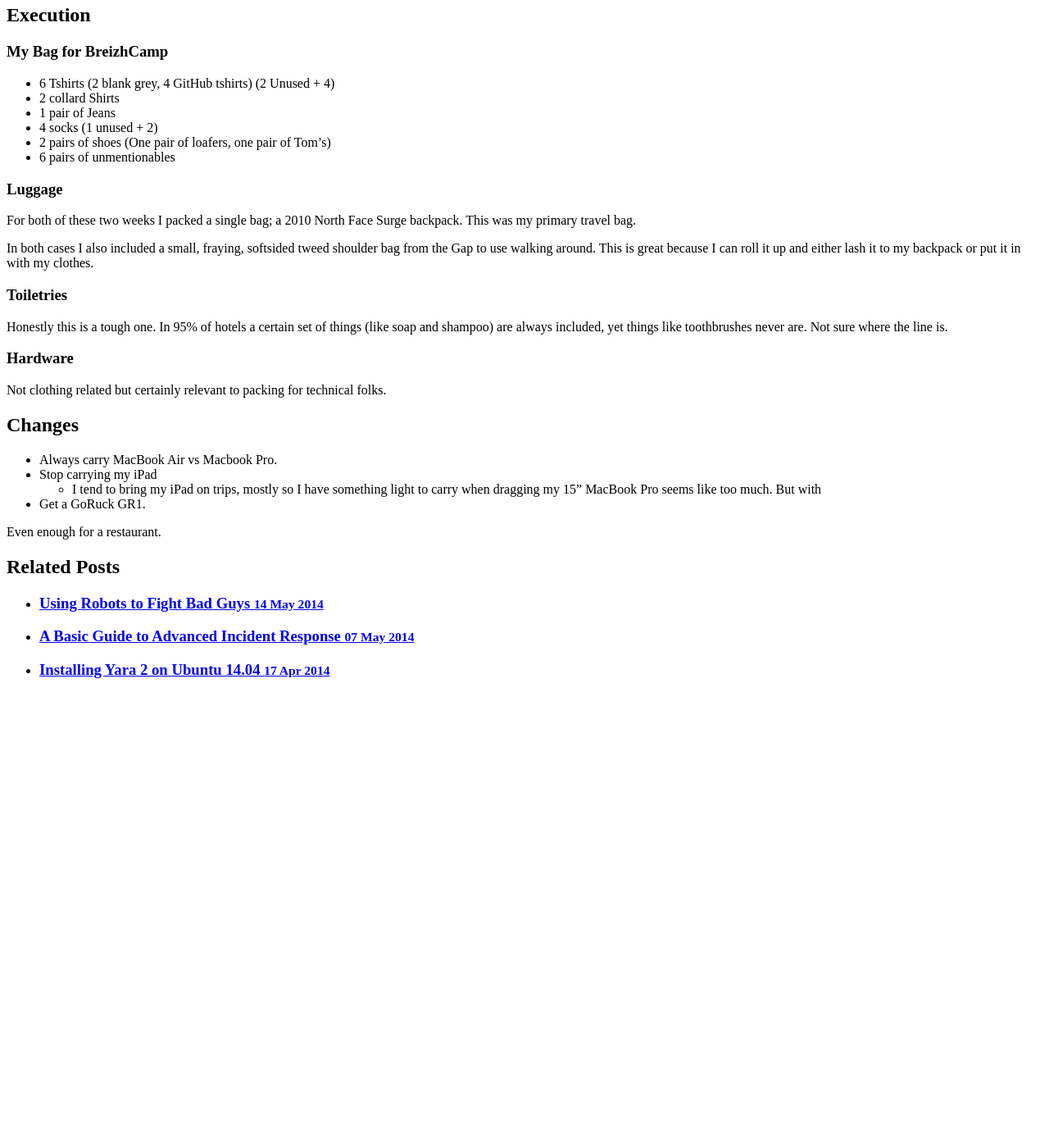
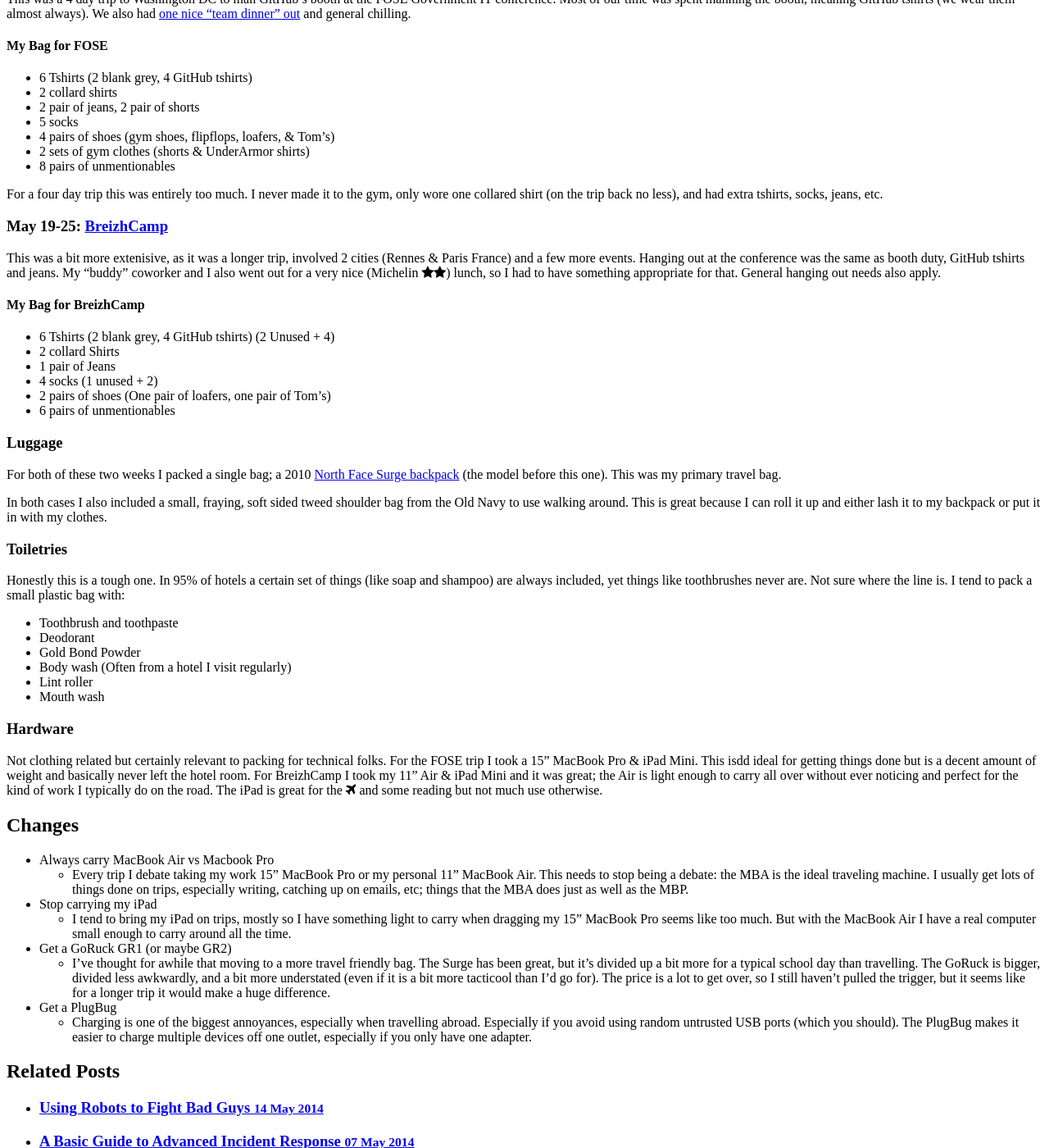
Before and after one commit to sroberts/sroberts.github.io, a Jekyll site: the page built from _posts/2014-05-25-minimal-packing-for-maximum-travel.md, in a window 1280 px wide and 1400 px high, scrolled down 875 px. Shown: the whole window at 82% size. Built offline with Jekyll 4.4.1, drawn with Linux system fonts in a browser that asks for light colours; nearby versions of some CDN libraries; Markdown is read by kramdown in place of the engine named in the settings; before the commit the page ends 1722 px from its top, so only the background shows below that; some of the changed text lies outside the part shown.

Commit message:
got the basic content completed

```diff
--- a/_posts/2014-05-25-minimal-packing-for-maximum-travel.md
+++ b/_posts/2014-05-25-minimal-packing-for-maximum-travel.md
@@ -2,6 +2,9 @@
 layout: post
 title: Minimal Packing for Maximum Travel
 ---
+
+> _I started writing this at the end of March right after two trips in a row. I've since done another type of packing, moved, and now I'm finally catching up, so forgive some out of date thougths._
+
 I've basically travelled non stop for the last two weeks, home only for last weekend. Back to back travel of fairly similar lengths makes it easy to compare, experiment, and plan a bit better.
 
 ## Planning
@@ -22,17 +25,31 @@
     - Usual day to day stuff
     - It was also safe to assume at least one high end dinner
 - Needs:
-    - Conference Hubbering: GitHub t-shirts (a benefit working for a company that's based on being low key and productive)
+    - Conference Hubbering: GitHub t-shirts (a benefit working for a company that's based on being low key & productive)
+    - A nice dinner & drinks out.
+    - The usual casual hanging out/living stuff.
+
+## Trips
 
 ### May 13-16: [FOSE Conference](http://www.fose.com/Events/Government-Technology/Home.aspx)
 This was a 4 day trip to Washington DC to man GitHub's booth at the FOSE Government IT conference. Most of our time was spent manning the booth, meaning GitHub tshirts (we wear them almost always). We also had [one nice "team dinner" out](http://graffiatodc.com/) and general chilling.
 
+#### My Bag for FOSE
+
+- 6 Tshirts (2 blank grey, 4 GitHub tshirts)
+- 2 collard shirts
+- 2 pair of jeans, 2 pair of shorts
+- 5 socks
+- 4 pairs of shoes (gym shoes, flipflops, loafers, & Tom's)
+- 2 sets of gym clothes (shorts & UnderArmor shirts)
+- 8 pairs of unmentionables
+
+For a four day trip this was entirely too much. I never made it to the gym, only wore one collared shirt (on the trip back no less), and had extra tshirts, socks, jeans, etc.
+
 ### May 19-25: [BreizhCamp](http://www.breizhcamp.org/)
 This was  a bit more extenisive, as it was a longer trip, involved 2 cities (Rennes & Paris France) and a few more events. Hanging out at the conference was the same as booth duty, GitHub tshirts and jeans. My "buddy" coworker and I also went out for a very nice (Michelin <i class="fa fa-star"></i><i class="fa fa-star"></i>) lunch, so I had to have something appropriate for that. General hanging out needs  also apply.
 
-## Execution
-
-### My Bag for BreizhCamp
+#### My Bag for BreizhCamp
 
 - 6 Tshirts (2 blank grey, 4 GitHub tshirts) (2 Unused + 4)
 - 2 collard Shirts
@@ -42,20 +59,28 @@
 - 6 pairs of unmentionables
 
 ### Luggage
-For both of these two weeks I packed a single bag; a 2010 North Face Surge backpack. This was my primary travel bag.
+For both of these two weeks I packed a single bag; a 2010 [North Face Surge backpack](http://www.thenorthface.com/catalog/sc-gear/surge-ii-transit-backpack.html) (the model before this one). This was my primary travel bag.
 
-In both cases I also included a small, fraying, softsided tweed shoulder bag from the Gap to use walking around. This is great because I can roll it up and either lash it to my backpack or put it in with my clothes.
+In both cases I also included a small, fraying, soft sided tweed shoulder bag from the Old Navy to use walking around. This is great because I can roll it up and either lash it to my backpack or put it in with my clothes.
 
 ### Toiletries
-Honestly this is a tough one. In 95% of hotels a certain set of things (like soap and shampoo) are always included, yet things like toothbrushes never are. Not sure where the line is.
+Honestly this is a tough one. In 95% of hotels a certain set of things (like soap and shampoo) are always included, yet things like toothbrushes never are. Not sure where the line is. I tend to pack a small plastic bag with:
+- Toothbrush and toothpaste
+- Deodorant
+- Gold Bond Powder
+- Body wash (Often from a hotel I visit regularly)
+- Lint roller
+- Mouth wash
 
 ### Hardware
-Not clothing related but certainly relevant to packing for technical folks.
+Not clothing related but certainly relevant to packing for technical folks. For the FOSE trip I took a 15" MacBook Pro & iPad Mini. This isdd ideal for getting things done but is a decent amount of weight and basically never left the hotel room. For BreizhCamp I took my 11" Air & iPad Mini and it was great; the Air is light enough to carry all over without ever noticing and perfect for the kind of work I typically do on the road. The iPad is great for the <i class="fa fa-plane"></i> and some reading but not much use otherwise.
 
 ## Changes
-- Always carry MacBook Air vs Macbook Pro.
+- Always carry MacBook Air vs Macbook Pro
+    - Every trip I debate taking my work 15" MacBook Pro or my personal 11" MacBook Air. This needs to stop being a debate: the MBA is the ideal traveling machine. I usually get lots of things done on trips, especially writing, catching up on emails, etc; things that the MBA does just as well as the MBP.
 - Stop carrying my iPad
-    - I tend to bring my iPad on trips, mostly so I have something light to carry when dragging my 15" MacBook Pro seems like too much. But with
-- Get a GoRuck GR1.
-
-Even enough for a  restaurant.
+    - I tend to bring my iPad on trips, mostly so I have something light to carry when dragging my 15" MacBook Pro seems like too much. But with the MacBook Air I have a real computer small enough to carry around all the time.
+- Get a GoRuck GR1 (or maybe GR2)
+    - I've thought for awhile that moving to a more travel friendly bag. The Surge has been great, but it's divided up a bit more for a typical school day than travelling. The GoRuck is bigger, divided less awkwardly, and a bit more understated (even if it is a bit more tacticool than I'd go for). The price is a lot to get over, so I still haven't pulled the trigger, but it seems like for a longer trip it would make a huge difference.
+- Get a PlugBug
+    - Charging is one of the biggest annoyances, especially when travelling abroad. Especially if you avoid using random untrusted USB ports (which you should). The PlugBug makes it easier to charge multiple devices off one outlet, especially if you only have one adapter.
```
Also changed, not shown: other parts of _posts/2014-05-25-minimal-packing-for-maximum-travel.md (+1 -1 lines).
